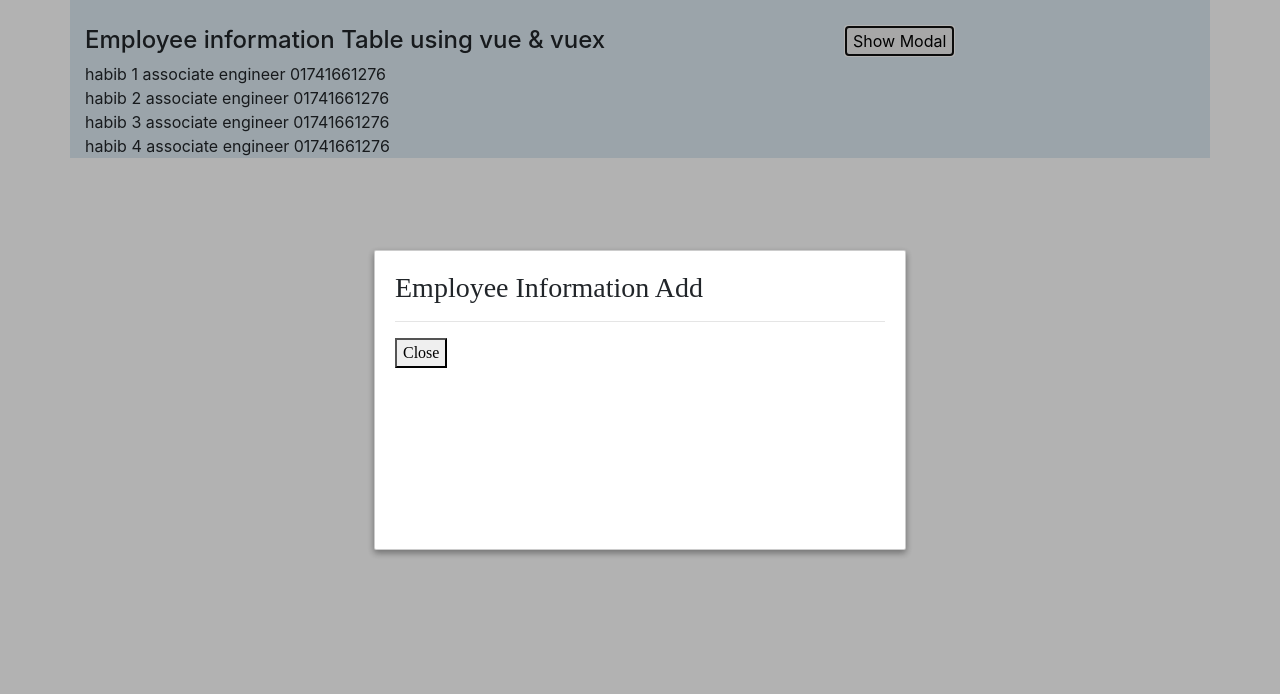
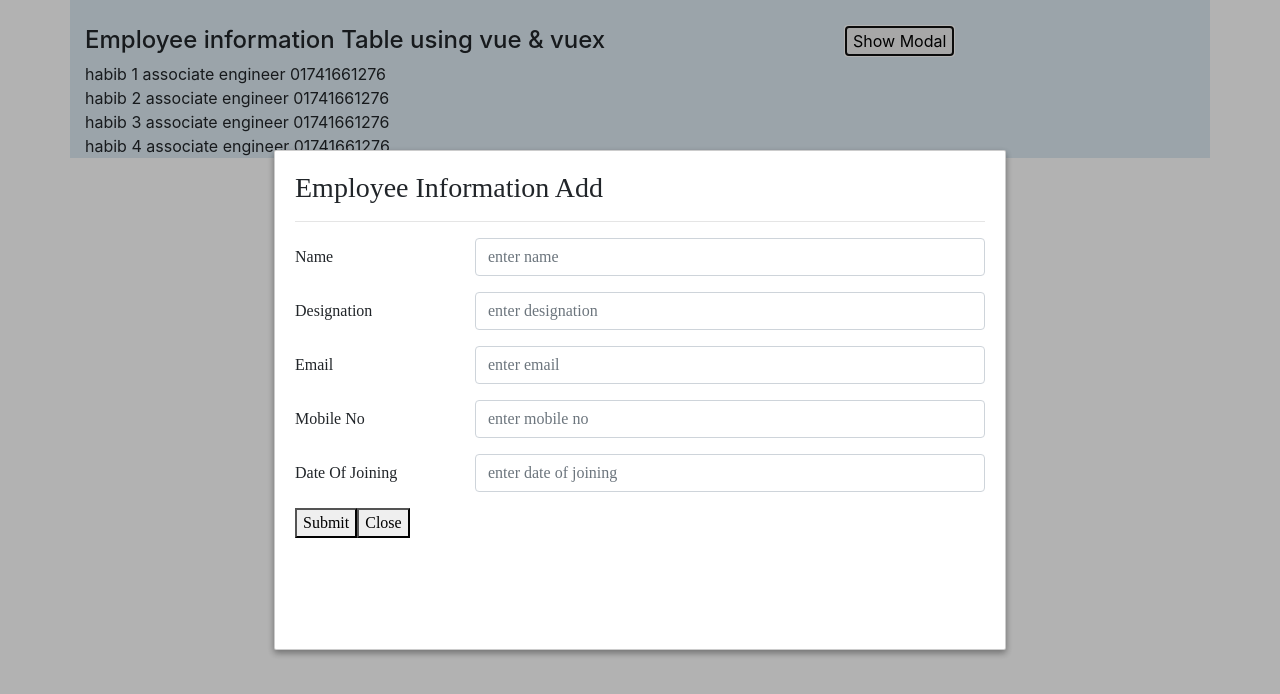
Before and after one commit to habib302/employee-information-Table-using-vue-vuex, a Vue app: page / in a window 1280 px wide. Both pictures are taken after a click on the button "Show Modal". Shown: the top 694 px of the page. Built offline with nearby package versions, Linux system fonts and the light colour scheme.

Commit message:
modal data input done

```diff
--- a/package.json
+++ b/package.json
@@ -11,6 +11,7 @@
     "axios": "^0.21.1",
     "bootstrap": "^4.6.0",
     "core-js": "^3.6.5",
+    "uuid": "^8.3.2",
     "vue": "^3.0.0",
     "vue-js-modal": "^2.0.0-rc.6",
     "vuex": "^4.0.0-alpha.1"
--- a/src/components/Modal.vue
+++ b/src/components/Modal.vue
@@ -3,15 +3,76 @@
     <div class="modal-content">
       <slot></slot>
       <hr />
+        <form>
+            <div class="form-group row">
+                <label for="inputPassword" class="col-sm-3 col-form-label">Name</label>
+                <div class="col-sm-9">
+                <input v-model="newEmployee.name" type="text" class="form-control" id="inputPassword" placeholder="enter name">
+                </div>
+            </div>
+            <div class="form-group row">
+                <label for="inputPassword" class="col-sm-3 col-form-label">Designation</label>
+                <div class="col-sm-9">
+                <input v-model="newEmployee.designation" type="text" class="form-control" id="inputPassword" placeholder="enter designation">
+                </div>
+            </div>
+            <div class="form-group row">
+                <label for="inputPassword" class="col-sm-3 col-form-label">Email</label>
+                <div class="col-sm-9">
+                <input v-model="newEmployee.email" type="text" class="form-control" id="inputPassword" placeholder="enter email">
+                </div>
+            </div>
+            <div class="form-group row">
+                <label for="inputPassword" class="col-sm-3 col-form-label">Mobile No</label>
+                <div class="col-sm-9">
+                <input v-model="newEmployee.phone" type="number" class="form-control" id="inputPassword" placeholder="enter mobile no">
+                </div>
+            </div>
+            <div class="form-group row">
+                <label for="inputPassword" class="col-sm-3 col-form-label">Date Of Joining</label>
+                <div class="col-sm-9">
+                <input v-model="newEmployee.dateOfJoining" type="text" class="form-control" id="inputPassword" placeholder="enter date of joining">
+                </div>
+            </div>
+        </form>
+      <button @submit.prevent="addEmployeeDispatch()">Submit</button>
       <button @click="$emit('close')">Close</button>
     </div>
   </div>
 </template>
 
 <script>
+import {mapActions} from 'vuex'
+import { v4 as uuidv4 } from 'uuid';
 export default {
   name: "Modal",
   emits: ["close"],
+  data(){
+      return{
+         newEmployee:{
+            id: uuidv4(),
+            name: "",
+            designation: "",
+            email:"",
+            phone: "",
+            dateOfJoining:""
+         }
+      }
+  },
+  methods:{
+      ...mapActions(['addEmployee']),
+      addEmployeeDispatch(){
+          this.$store.dispatch('addEmployee',this.newEmployee);
+          this.newEmployee={
+            id: "",
+            name: "",
+            designation: "",
+            email:"",
+            phone: "",
+            dateOfJoining:""
+         }
+        }
+  }
 };
 </script>
 
@@ -34,10 +95,10 @@ export default {
   background: #fff;
   border-radius: 2px;
   display: inline-block;
-  min-height: 300px;
+  min-height: 500px;
   margin: 1rem;
   position: relative;
-  min-width: 500px;
+  min-width: 700px;
   box-shadow: 0 3px 6px rgba(0, 0, 0, 0.16), 0 3px 6px rgba(0, 0, 0, 0.23);
   justify-self: center;
 }
--- a/src/store/modules/employess.js
+++ b/src/store/modules/employess.js
@@ -41,8 +41,18 @@ const getters={
         return state.data;
     }
 };
-const actions={};
-const mutations={};
+const actions={
+    addEmployee({commit},payload){
+        console.log(commit);
+        console.log(payload);
+        commit('setAddEmployee',payload);
+    }
+};
+const mutations={
+    setAddEmployee: (state,payload) =>{
+        state.data.push(payload);
+    }
+};
 
 export default{
     state,
```
Also changed, not shown: 1 other file (tests, documents, lock files or other folders).
